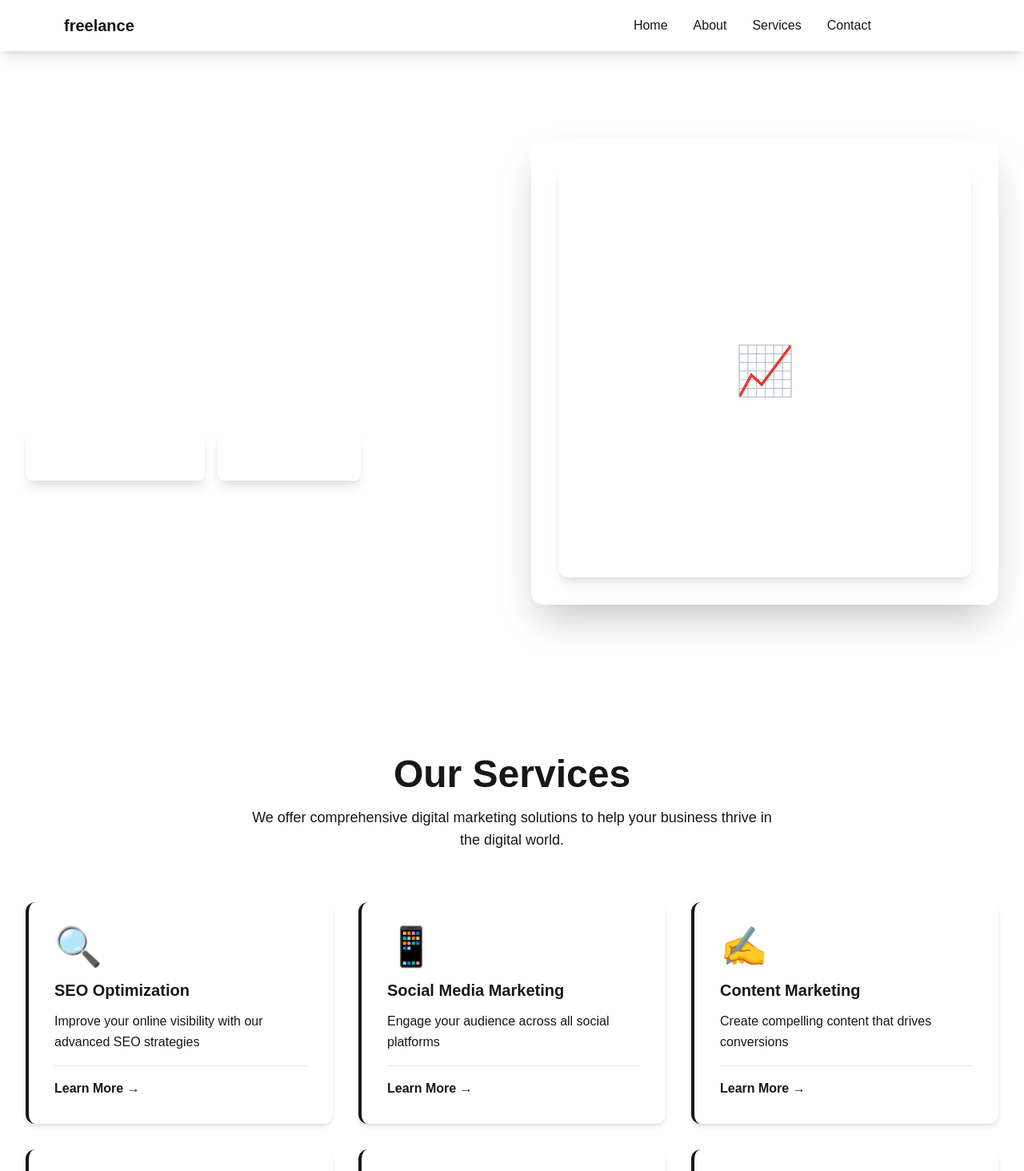
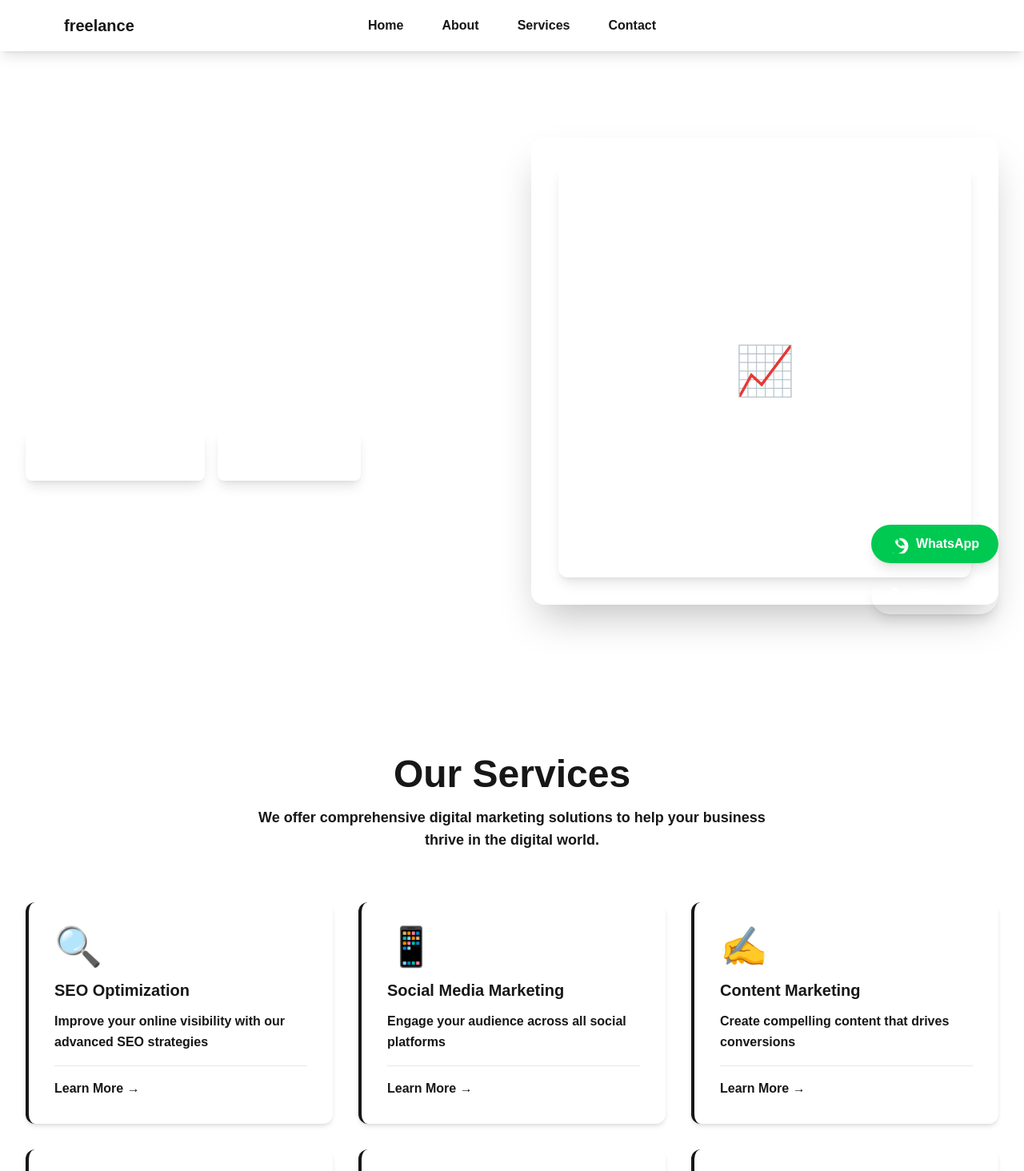
Before and after one commit to rohan-2004-web/freelancefirehub, a Next.js app: page / in a window 1280 px wide. Shown: the top 1464 px of the page at 80% size. Built offline with nearby package versions, Linux system fonts and the light colour scheme.

Commit message:
Add floating action buttons, center header menu, and fix text colors for better contrast

```diff
--- a/app/layout.tsx
+++ b/app/layout.tsx
@@ -3,6 +3,7 @@ import { Geist, Geist_Mono } from "next/font/google";
 import "./globals.css";
 import Navigation from "@/components/Navigation";
 import Footer from "@/components/Footer";
+import FloatingButtons from "@/components/FloatingButtons";
 
 const geistSans = Geist({
   variable: "--font-geist-sans",
@@ -32,6 +33,7 @@ export default function RootLayout({
         <Navigation />
         {children}
         <Footer />
+        <FloatingButtons />
       </body>
     </html>
   );
--- a/app/page.tsx
+++ b/app/page.tsx
@@ -129,7 +129,7 @@ export default function Home() {
             <h2 className="text-4xl md:text-5xl font-bold text-primary-900 mb-4">
               Our Services
             </h2>
-            <p className="text-primary-700 text-lg max-w-2xl mx-auto font-medium">
+            <p className="text-primary-800 text-lg max-w-2xl mx-auto font-bold">
               We offer comprehensive digital marketing solutions to help your business thrive in the digital world.
             </p>
           </div>
@@ -144,7 +144,7 @@ export default function Home() {
                 <h3 className="text-xl font-bold text-primary-900 mb-3 group-hover:text-secondary-600 transition-colors duration-300">
                   {service.title}
                 </h3>
-                <p className="text-primary-700 font-medium leading-relaxed">
+                <p className="text-primary-800 font-bold leading-relaxed">
                   {service.description}
                 </p>
                 <div className="mt-4 pt-4 border-t border-gray-200">
@@ -195,7 +195,7 @@ export default function Home() {
             <h2 className="text-4xl md:text-5xl font-bold text-primary-900 mb-4">
               What Our Clients Say
             </h2>
-            <p className="text-primary-700 text-lg font-medium">
+            <p className="text-primary-800 text-lg font-bold">
               Real results from real businesses
             </p>
           </div>
@@ -231,7 +231,7 @@ export default function Home() {
             <h2 className="text-4xl md:text-5xl font-bold text-primary-900 mb-4">
               Why Choose freelance
             </h2>
-            <p className="text-primary-700 text-lg font-medium">
+            <p className="text-primary-800 text-lg font-bold">
               We're not just another marketing agency. We're your growth partner.
             </p>
           </div>
@@ -240,7 +240,7 @@ export default function Home() {
             <div className="bg-white rounded-xl p-8 shadow-md hover:shadow-xl transition-all duration-300 border-l-4 border-primary-600">
               <div className="text-4xl mb-4">📊</div>
               <h3 className="text-xl font-bold text-primary-900 mb-3">Data-Driven Approach</h3>
-              <p className="text-primary-700 font-medium">
+              <p className="text-primary-800 font-bold">
                 Every decision backed by analytics and real-time insights. We don't guess—we measure, analyze, and optimize for maximum ROI.
               </p>
             </div>
@@ -248,7 +248,7 @@ export default function Home() {
             <div className="bg-white rounded-xl p-8 shadow-md hover:shadow-xl transition-all duration-300 border-l-4 border-secondary-600">
               <div className="text-4xl mb-4">✅</div>
               <h3 className="text-xl font-bold text-primary-900 mb-3">Proven Track Record</h3>
-              <p className="text-primary-700 font-medium">
+              <p className="text-primary-800 font-bold">
                 100+ successful campaigns across diverse industries. Our portfolio speaks volumes—delivering consistent growth and exceeding targets.
               </p>
             </div>
@@ -256,7 +256,7 @@ export default function Home() {
             <div className="bg-white rounded-xl p-8 shadow-md hover:shadow-xl transition-all duration-300 border-l-4 border-primary-600">
               <div className="text-4xl mb-4">👥</div>
               <h3 className="text-xl font-bold text-primary-900 mb-3">Expert Team</h3>
-              <p className="text-primary-700 font-medium">
+              <p className="text-primary-800 font-bold">
                 Certified professionals with years of experience in SEO, PPC, social media, and content marketing. Your success is our expertise.
               </p>
             </div>
@@ -264,7 +264,7 @@ export default function Home() {
             <div className="bg-white rounded-xl p-8 shadow-md hover:shadow-xl transition-all duration-300 border-l-4 border-secondary-600">
               <div className="text-4xl mb-4">🎯</div>
               <h3 className="text-xl font-bold text-primary-900 mb-3">ROI Focused</h3>
-              <p className="text-primary-700 font-medium">
+              <p className="text-primary-800 font-bold">
                 We optimize campaigns for maximum return on your investment. Every marketing dollar is tracked and optimized for results.
               </p>
             </div>
@@ -272,7 +272,7 @@ export default function Home() {
             <div className="bg-white rounded-xl p-8 shadow-md hover:shadow-xl transition-all duration-300 border-l-4 border-primary-600">
               <div className="text-4xl mb-4">🎨</div>
               <h3 className="text-xl font-bold text-primary-900 mb-3">Custom Solutions</h3>
-              <p className="text-primary-700 font-medium">
+              <p className="text-primary-800 font-bold">
                 Tailored strategies that align with your unique business goals. No cookie-cutter solutions—just customized excellence.
               </p>
             </div>
@@ -280,7 +280,7 @@ export default function Home() {
             <div className="bg-white rounded-xl p-8 shadow-md hover:shadow-xl transition-all duration-300 border-l-4 border-secondary-600">
               <div className="text-4xl mb-4">🕐</div>
               <h3 className="text-xl font-bold text-primary-900 mb-3">24/7 Support</h3>
-              <p className="text-primary-700 font-medium">
+              <p className="text-primary-800 font-bold">
                 Round-the-clock availability for your campaigns. Whether it's an urgent update or a quick question, we're always here to help.
               </p>
             </div>
@@ -359,7 +359,7 @@ export default function Home() {
             <h2 className="text-4xl md:text-5xl font-bold text-primary-900 mb-4">
               Frequently Asked Questions
             </h2>
-            <p className="text-primary-700 text-lg font-medium">
+            <p className="text-primary-800 text-lg font-bold">
               Find answers to common questions about our digital marketing services
             </p>
           </div>
@@ -370,7 +370,7 @@ export default function Home() {
                 What services does freelance offer?
                 <span className="group-open:rotate-180 transition-transform">▼</span>
               </summary>
-              <p className="text-primary-700 font-medium mt-4">
+              <p className="text-primary-800 font-bold mt-4">
                 We offer comprehensive digital marketing services including SEO Optimization, PPC Management, Social Media Marketing, Content Marketing, Email Marketing, Analytics & Reporting, Conversion Rate Optimization, Video Marketing, and Web Design.
               </p>
             </details>
@@ -380,7 +380,7 @@ export default function Home() {
                 How long does it take to see results?
                 <span className="group-open:rotate-180 transition-transform">▼</span>
               </summary>
-              <p className="text-primary-700 font-medium mt-4">
+              <p className="text-primary-800 font-bold mt-4">
                 Results vary by service. PPC campaigns can show immediate results, while SEO typically takes 3-6 months for significant improvements. We provide regular reports and transparent updates throughout the process to track progress.
               </p>
             </details>
@@ -390,7 +390,7 @@ export default function Home() {
                 What makes freelance different from other agencies?
                 <span className="group-open:rotate-180 transition-transform">▼</span>
               </summary>
-              <p className="text-primary-700 font-medium mt-4">
+              <p className="text-primary-800 font-bold mt-4">
                 We combine data-driven strategies with personalized service. Our proven track record of 300% average ROI, transparent reporting, dedicated account managers, focus on long-term partnerships, and comprehensive customer support set us apart.
               </p>
             </details>
@@ -400,7 +400,7 @@ export default function Home() {
                 What is your pricing structure?
                 <span className="group-open:rotate-180 transition-transform">▼</span>
               </summary>
-              <p className="text-primary-700 font-medium mt-4">
+              <p className="text-primary-800 font-bold mt-4">
                 We offer customized pricing based on your specific needs, goals, and budget. After an initial consultation, we create a tailored proposal that aligns with your objectives. Contact us for a free consultation and quote.
               </p>
             </details>
@@ -410,7 +410,7 @@ export default function Home() {
                 Do you work with businesses outside Varanasi?
                 <span className="group-open:rotate-180 transition-transform">▼</span>
               </summary>
-              <p className="text-primary-700 font-medium mt-4">
+              <p className="text-primary-800 font-bold mt-4">
                 Yes! While we're based in Varanasi, we serve clients across India and internationally. Our digital marketing services can be delivered remotely, and we use advanced collaboration tools for seamless communication.
               </p>
             </details>
@@ -420,14 +420,14 @@ export default function Home() {
                 How often will I receive updates on my campaigns?
                 <span className="group-open:rotate-180 transition-transform">▼</span>
               </summary>
-              <p className="text-primary-700 font-medium mt-4">
+              <p className="text-primary-800 font-bold mt-4">
                 You'll have 24/7 access to your account dashboard for real-time data. Additionally, we provide weekly updates, monthly detailed reports, and quarterly strategy reviews with your dedicated account manager.
               </p>
             </details>
           </div>
 
           <div className="mt-12 text-center">
-            <p className="text-primary-700 text-lg font-medium mb-6">
+            <p className="text-primary-800 text-lg font-bold mb-6">
               Still have questions? We're here to help!
             </p>
             <Link
--- /dev/null
+++ b/components/FloatingButtons.tsx
@@ -0,0 +1,33 @@
+'use client';
+
+export default function FloatingButtons() {
+  return (
+    <div className="fixed bottom-8 right-8 z-40 flex flex-col gap-4">
+      {/* WhatsApp Button */}
+      <a
+        href="https://wa.me/917307260253"
+        target="_blank"
+        rel="noopener noreferrer"
+        className="flex items-center gap-2 bg-green-500 hover:bg-green-600 text-white px-6 py-3 rounded-full font-bold shadow-lg hover:shadow-xl transition-all duration-300 transform hover:scale-110"
+        title="Chat on WhatsApp"
+      >
+        <svg className="w-6 h-6" fill="currentColor" viewBox="0 0 24 24">
+          <path d="M17.472 14.382c-.297-.149-1.758-.867-2.03-.967-.273-.099-.471-.148-.67.15-.197.297-.767.966-.94 1.164-.173.199-.347.223-.644.075-.297-.15-1.255-.463-2.39-1.475-.883-.788-1.48-1.761-1.653-2.059-.173-.297-.018-.458.13-.606.134-.133.298-.347.446-.52.149-.174.198-.298.298-.497.099-.198.05-.371-.025-.52-.075-.149-.669-1.612-.916-2.207-.242-.579-.487-.5-.67-.51-.173-.008-.371-.01-.57-.01-.198 0-.52.074-.792.372-.272.297-1.04 1.016-1.04 2.479 0 1.462 1.065 2.875 1.213 3.074.149.198 2.096 3.2 5.076 4.487.709.306 1.262.489 1.694.625.712.227 1.36.195 1.871.118.571-.085 1.758-.719 2.006-1.413.248-.694.248-1.289.173-1.413-.074-.124-.272-.198-.57-.347m-5.421-7.403h-.004a9.87 9.87 0 00-4.955 1.228l-.355.192-.368-.06a9.863 9.863 0 00-1.486-.174c5.159-2.372 9.776-1.208 11.968 3.117 2.192 4.325.726 8.861-3.565 11.231-1.926 1.084-4.079 1.67-6.231 1.67-.973 0-1.954-.129-2.915-.385l-.348-.082-.366.061a9.905 9.905 0 01-1.285-.06c3.006 1.93 6.956 2.754 10.64 1.967 3.683-.787 6.979-3.265 8.61-6.614 1.631-3.348 1.264-7.257-.913-10.207-2.177-2.95-5.835-4.444-9.649-3.95z" />
+        </svg>
+        <span className="hidden sm:inline">WhatsApp</span>
+      </a>
+
+      {/* Call Button */}
+      <a
+        href="tel:+917307260253"
+        className="flex items-center gap-2 bg-primary-600 hover:bg-primary-700 text-white px-6 py-3 rounded-full font-bold shadow-lg hover:shadow-xl transition-all duration-300 transform hover:scale-110"
+        title="Call Us"
+      >
+        <svg className="w-6 h-6" fill="currentColor" viewBox="0 0 24 24">
+          <path d="M6.62 10.79c1.44 2.83 3.76 5.14 6.59 6.59l2.2-2.2c.27-.27.67-.36 1.02-.24 1.12.37 2.33.57 3.57.57.55 0 1 .45 1 1V20c0 .55-.45 1-1 1-9.39 0-17-7.61-17-17 0-.55.45-1 1-1h3.5c.55 0 1 .45 1 1 0 1.25.2 2.45.57 3.57.11.35.03.74-.25 1.02l-2.2 2.2z" />
+        </svg>
+        <span className="hidden sm:inline">Call</span>
+      </a>
+    </div>
+  );
+}
--- a/components/Navigation.tsx
+++ b/components/Navigation.tsx
@@ -16,9 +16,9 @@ export default function Navigation() {
   return (
     <nav className="sticky top-0 z-50 bg-accent-white shadow-lg">
       <div className="max-w-7xl mx-auto px-4 sm:px-6 lg:px-8">
-        <div className="flex justify-between items-center h-16">
-          {/* Logo */}
-          <Link href="/" className="flex items-center">
+        <div className="flex justify-center items-center h-16 relative">
+          {/* Logo - Left */}
+          <Link href="/" className="absolute left-0 flex items-center">
             <div className="flex items-center gap-2">
               <div className="w-10 h-10 bg-gradient-to-br from-primary-600 to-secondary-600 rounded-lg flex items-center justify-center">
                 <span className="text-white font-bold text-lg">F</span>
@@ -27,29 +27,31 @@ export default function Navigation() {
             </div>
           </Link>
 
-          {/* Desktop Navigation */}
-          <div className="hidden md:flex items-center gap-8">
+          {/* Desktop Navigation - Centered */}
+          <div className="hidden md:flex items-center gap-12">
             {navItems.map((item) => (
               <Link
                 key={item.href}
                 href={item.href}
-                className="text-primary-600 hover:text-secondary-600 font-medium transition-colors duration-300"
+                className="text-primary-700 hover:text-secondary-600 font-bold transition-colors duration-300"
               >
                 {item.label}
               </Link>
             ))}
+          </div>
+
+          {/* WhatsApp Button - Right */}
           <a
             href="https://wa.me/917307260253"
-              className="bg-gradient-to-r from-primary-600 to-secondary-600 hover:from-primary-700 hover:to-secondary-700 text-white px-6 py-3 rounded-lg font-bold transition-all duration-300 flex gap-2 items-center hover:shadow-lg"
+            className="absolute right-0 bg-gradient-to-r from-primary-600 to-secondary-600 hover:from-primary-700 hover:to-secondary-700 text-white px-6 py-3 rounded-lg font-bold transition-all duration-300 hidden md:flex gap-2 items-center hover:shadow-lg"
           >
             WhatsApp
           </a>
-          </div>
 
           {/* Mobile menu button */}
           <button
             onClick={() => setIsOpen(!isOpen)}
-            className="md:hidden text-primary-600"
+            className="md:hidden text-primary-600 absolute right-0"
           >
             <svg
               className="w-6 h-6"
@@ -69,22 +71,24 @@ export default function Navigation() {
 
         {/* Mobile Navigation */}
         {isOpen && (
-          <div className="md:hidden bg-white border-t border-gray-200">
+          <div className="md:hidden bg-white border-t border-gray-200 pb-4">
+            <div className="flex flex-col gap-2 px-4">
               {navItems.map((item) => (
                 <Link
                   key={item.href}
                   href={item.href}
-                className="block px-4 py-2 text-primary-600 hover:bg-primary-50 hover:text-secondary-600 transition-colors"
+                  className="block px-4 py-3 text-primary-700 hover:bg-primary-50 hover:text-secondary-600 transition-colors font-medium rounded-lg"
                 >
                   {item.label}
                 </Link>
               ))}
               <a
                 href="https://wa.me/917307260253"
-              className="block m-4 bg-gradient-to-r from-primary-600 to-secondary-600 text-white px-6 py-2 rounded-lg font-bold text-center transition-all duration-300 hover:shadow-lg"
+                className="mt-2 block mx-4 bg-gradient-to-r from-primary-600 to-secondary-600 text-white px-6 py-3 rounded-lg font-bold text-center transition-all duration-300 hover:shadow-lg"
               >
                 WhatsApp
               </a>
+            </div>
           </div>
         )}
       </div>
```
Lines whose indentation alone changed are shown as unchanged.
